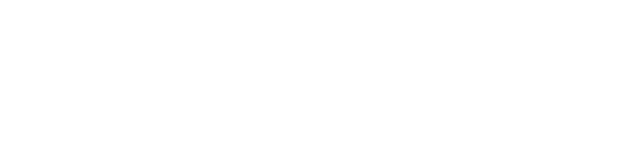
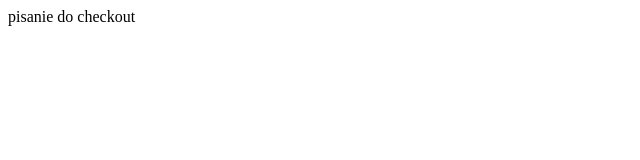
Before and after one commit to MartynaBartniczak/git, a plain HTML site: page plikdoresetu.html in a window 1280 px wide. Shown: the whole page, without its empty margins (0-640 px from the left). Drawn offline with Linux system fonts and the light colour scheme.

Commit message:
commit do wycofania

```diff
--- a/plikdoresetu.html
+++ b/plikdoresetu.html
@@ -5,6 +5,6 @@
     <title>Title</title>
 </head>
 <body>
-
+pisanie do checkout
 </body>
 </html>
```
